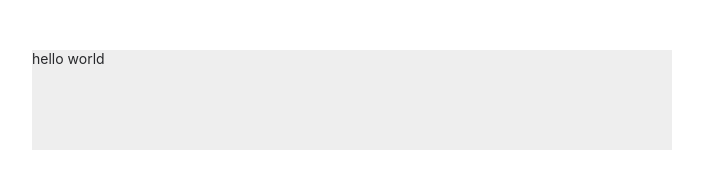
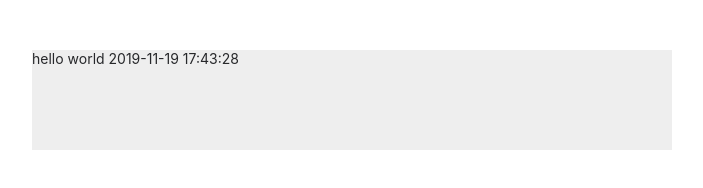
Before and after one commit to vizoy/vizoy.github.io, a plain HTML site: page index.html in a window 1280 px wide. Shown: the whole page, without its empty margins (288-991 px from the left). Drawn offline with nearby package versions, Linux system fonts and the light colour scheme.

Commit message:
添加时间

```diff
--- a/index.html
+++ b/index.html
@@ -40,7 +40,7 @@
 
 <body>
   <div class="wrapper" id="app">
-    <div class="d1" @click="func1">hello world</div>
+    <div class="d1" @click="func1">hello world 2019-11-19 17:43:28</div>
   </div>
 
   <script src="https://lib.baomitu.com/vue/2.5.21/vue.min.js"></script>
```
